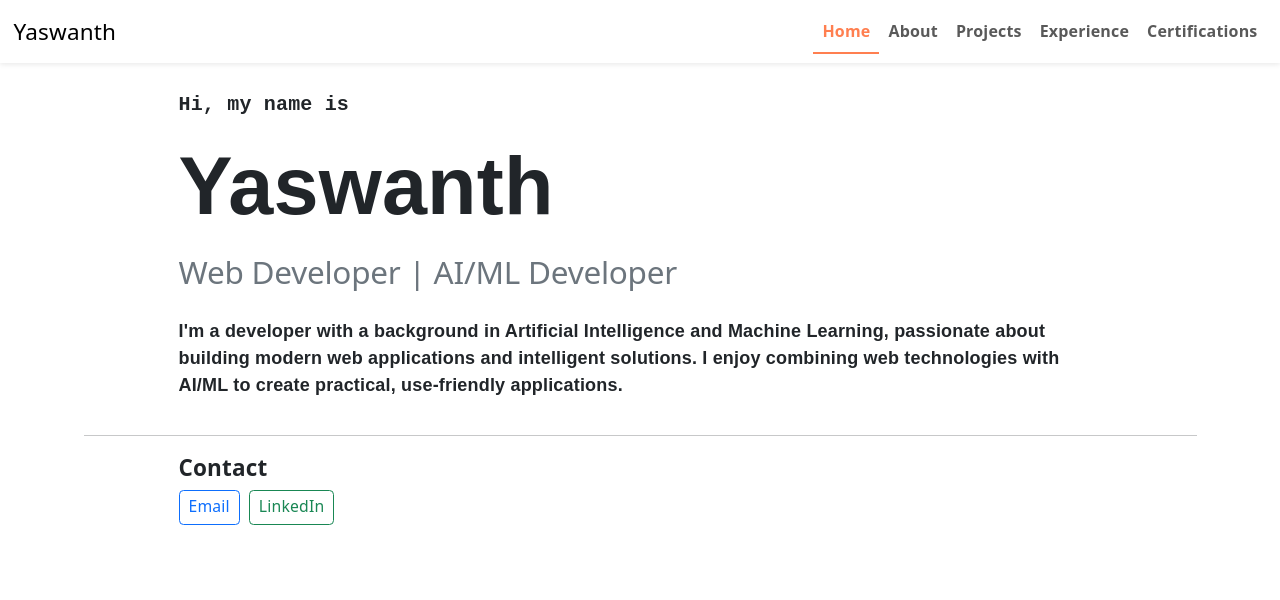
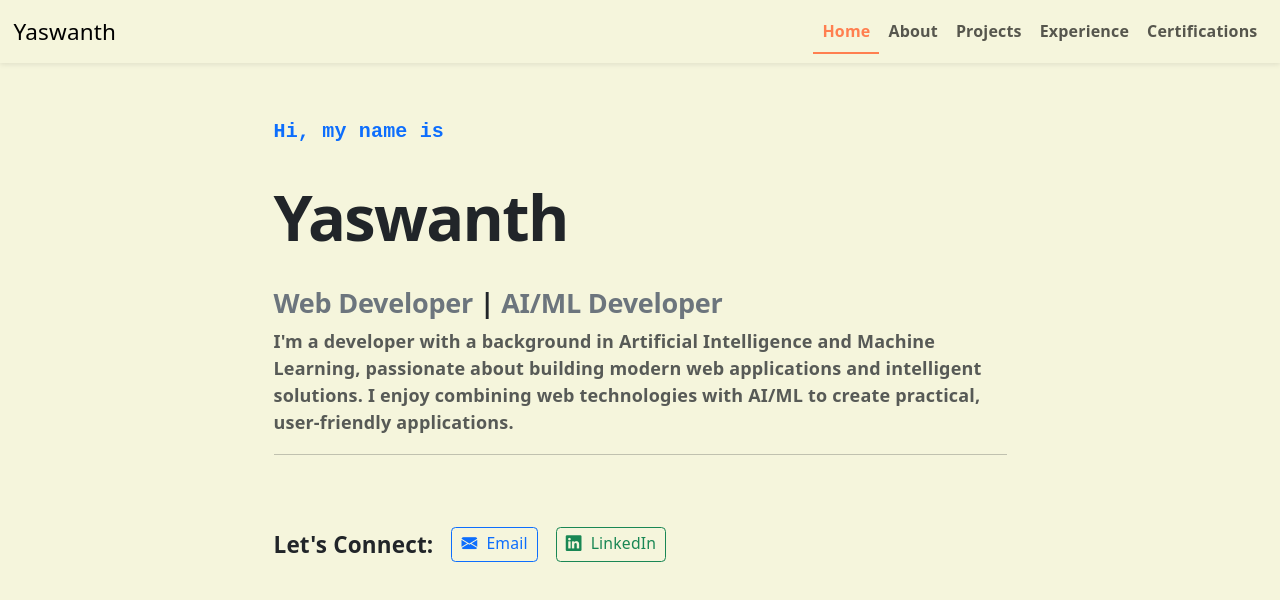
Before and after one commit to einstein2306/portfolio, a React app: page / in a window 1280 px wide. Shown: the top 600 px of the page. Built offline with nearby package versions, Linux system fonts and the light colour scheme; the HTML template or start-up script is replaced by a standard one.

Commit message:
edited backgroundcolor

```diff
--- a/package.json
+++ b/package.json
@@ -11,6 +11,7 @@
   },
   "dependencies": {
     "bootstrap": "^5.3.8",
+    "bootstrap-icons": "^1.13.2",
     "react": "^19.2.5",
     "react-dom": "^19.2.5",
     "react-router-dom": "^7.14.2"
--- a/src/App.css
+++ b/src/App.css
@@ -10,9 +10,7 @@
     font-size:20px;
     font-family:  monospace;
 }
-.first2, .design, .description{
-    font-family: Arial, Helvetica, sans-serif;
-}
+
 
 .duration{
     font-weight:600;
@@ -46,6 +44,11 @@ h3{
 
 }
 
+.addr{
+    background-color: lightgray;
+    font-weight: 600;
+}
+
 a{
     text-decoration:none
 }
@@ -60,7 +63,7 @@ img:hover{
 }
 
 #intern, .det{
-    background-color: rgb(240, 246, 251) ;
+    background-color:antiquewhite ;
 }
 
 .nav-link{
--- /dev/null
+++ b/src/assets/css/intro.css
@@ -0,0 +1,3 @@
+.namespace{
+    line-height:0;
+}
--- a/src/components/Intro.jsx
+++ b/src/components/Intro.jsx
@@ -1,31 +1,36 @@
+
 export function Intro() {
     return (
+        <div className="intro">
+            <div className='container'>
                 <div>
-            <div className='container'>
-                <div className="row justify-content-center mt-4">
-                    <div className="col-md-10">
-                        <div className="">
+                    <div className="row justify-content-center align-items-center mb-0">
+                        <div className="col-md-10 col-lg-8 col-8">
+                            <div className="py-5">
                                 <div className="namespace">
-                                <p className="fw-bold first1">Hi, my name is</p>
-                                <p className="display-2 fw-bold first2">Yaswanth</p>
+                                    <p className="fw-bold text-primary tracking-wide mb-0 first1">Hi, my name is</p>
+                                    <h1 className="display-4 fw-bold text-dark first2">Yaswanth</h1>
                                 </div>
                                 <div className="design">
-                                <h2 className="h3 text-secondary mb-4 ">Web Developer | AI/ML Developer</h2>
+                                    <h2 className="h4 text-secondary fw-bold ">Web Developer <span className='text-dark fw-bold'>|</span>  AI/ML Developer</h2>
                                 </div>
                                 <div>
-                                <p className="description fw-semibold">I'm a developer with a background in Artificial Intelligence and Machine Learning, passionate about building modern web applications and intelligent solutions. I enjoy combining web technologies with AI/ML to create practical, use-friendly applications.</p>
+                                    <p className="description fw-semibold text-muted">I'm a developer with a background in Artificial Intelligence and Machine Learning, passionate about building modern web applications and intelligent solutions. I enjoy combining web technologies with AI/ML to create practical, user-friendly applications.</p>
+                                </div>
+                                <hr />
                             </div>
                         </div>
                     </div>
-                </div>
-                <hr />
                     <div className="row justify-content-center">
-                    <div className="col-md-10">
-                        <div className="">
-                            <h6 className="fw-bold fs-5">Contact</h6>
-                            <div className="d-flex mt-1">
-                                <a className="btn btn-sm btn-outline-primary me-2" href="mailto:pasinayaswanth@gmail.com">Email</a>
-                                <a className="btn btn-sm btn-outline-success" href="https://linkedin.com/in/pasina-yaswanth-a052192b8" target="_blank" rel="noopener noreferer">LinkedIn</a>
+                        <div className="col-md-10 col-lg-8 col-8">
+                            <div className="d-flex align-items-center">
+                                <h6 className="mb-0 fw-bold fs-5 text-dark me-3">Let's Connect: </h6>
+                                <a className="btn btn-sm btn-outline-primary me-3" href="mailto:pasinayaswanth@gmail.com">
+                                    <i className="bi bi-envelope-fill me-2"></i>Email
+                                </a>
+                                <a className="btn btn-sm btn-outline-success" href="https://linkedin.com/in/pasina-yaswanth-a052192b8" target="_blank" rel="noopener noreferer">
+                                    <i className="bi bi-linkedin me-2"></i>LinkedIn
+                                </a>
                             </div>
                         </div>
                     </div>
--- a/src/components/experience.jsx
+++ b/src/components/experience.jsx
@@ -13,7 +13,7 @@ export function Experience() {
                                 <div className="mt-1">Duration: Oct 2025 - Jan 2026</div>
                                 <div>Mode: Remote</div>
                                 <p className="card-text">Developed machine learning projects. I worked on four projects. Animal Classification, Thyroid Cancer Reoccurence, Mobile Phone Price Prediction and Heart Disease Prediction.</p>
-                                <address className="card card-body">Address: <br />
+                                <address  className="card card-body addr">Address: <br />
                                     Haryana, India
                                 </address>
                             </div>
@@ -27,7 +27,7 @@ export function Experience() {
                                 <div className="mt-1">Duration: Apr 2024 - May 2024</div>
                                 <div>Mode: onsite</div>
                                 <p className="card-text">Developed web applications using python framework called Flask. By integrating Machine learning applications to Flask framework to create user interface. I worked on Spam Detection algorithm by integrating flask framework.</p>
-                                <address className=" card card-body">Address: <br />
+                                <address className=" card card-body addr">Address: <br />
                                     Ameerpet, Hyderabad, India
                                 </address>
                             </div>
@@ -41,7 +41,7 @@ export function Experience() {
                                 <div className="mt-1">Duration:  Nov 2023 -  Dec 2023</div>
                                 <div>Mode: on campus</div>
                                 <p className="card-text">Training program on Designing Machine Learning Applications for Embedded Systems using STMElectronics AI Ecosystem.</p>
-                                <address className=" card card-body">Address: <br />
+                                <address className=" card card-body addr">Address: <br />
                                     Karnataka, Bengaluru, India
                                 </address>
                             </div>
@@ -55,7 +55,7 @@ export function Experience() {
                                 <div className="mt-1">Duration: Oct 2023 - Oct 2023</div>
                                 <div>Mode: on campus</div>
                                 <p className="card-text">Developed the Machine Learning algorithms using Scikit-learn library. It is the python library which is widely used for machine learning tasks.</p>
-                                <address className=" card card-body">Address: <br />
+                                <address className=" card card-body addr">Address: <br />
                                     Srisai Gayatri Towers, Financial district, Hyderabad, India
                                 </address>
                             </div>
--- a/src/index.css
+++ b/src/index.css
@@ -52,6 +52,7 @@
 
 body{
   min-height: 100svh;
+  background-color: beige;
 }
 
 h1,
--- a/src/main.jsx
+++ b/src/main.jsx
@@ -3,6 +3,7 @@ import { createRoot } from 'react-dom/client'
 import {BrowserRouter} from 'react-router-dom'
 import 'bootstrap/dist/css/bootstrap.min.css'
 import 'bootstrap/dist/js/bootstrap.bundle.js'
+import 'bootstrap-icons/font/bootstrap-icons.css'
 import './index.css'
 import App from './App.jsx'
 
```
Also changed, not shown: 1 other file (tests, documents, lock files or other folders). Lines whose indentation alone changed are shown as unchanged.
